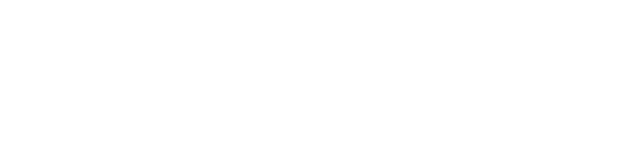
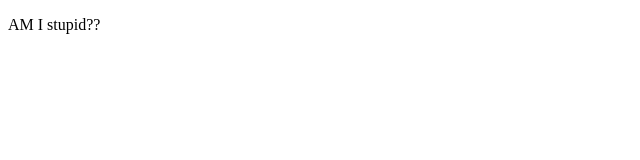
Before and after one commit to shintaro-kawai/portafoglio, a plain HTML site: page index.html in a window 1280 px wide. Shown: the whole page, without its empty margins (0-640 px from the left). Drawn offline with Linux system fonts and the light colour scheme.

Commit message:
Create index.html

```diff
--- a/index.html
+++ b/index.html
@@ -10,7 +10,9 @@
   </head>
   <body>
     <header></header>
-    <main></main>
+    <main>
+      <p>AM I stupid??</p>
+    </main>
     <footer></footer>
   </body>
 </html>
```
